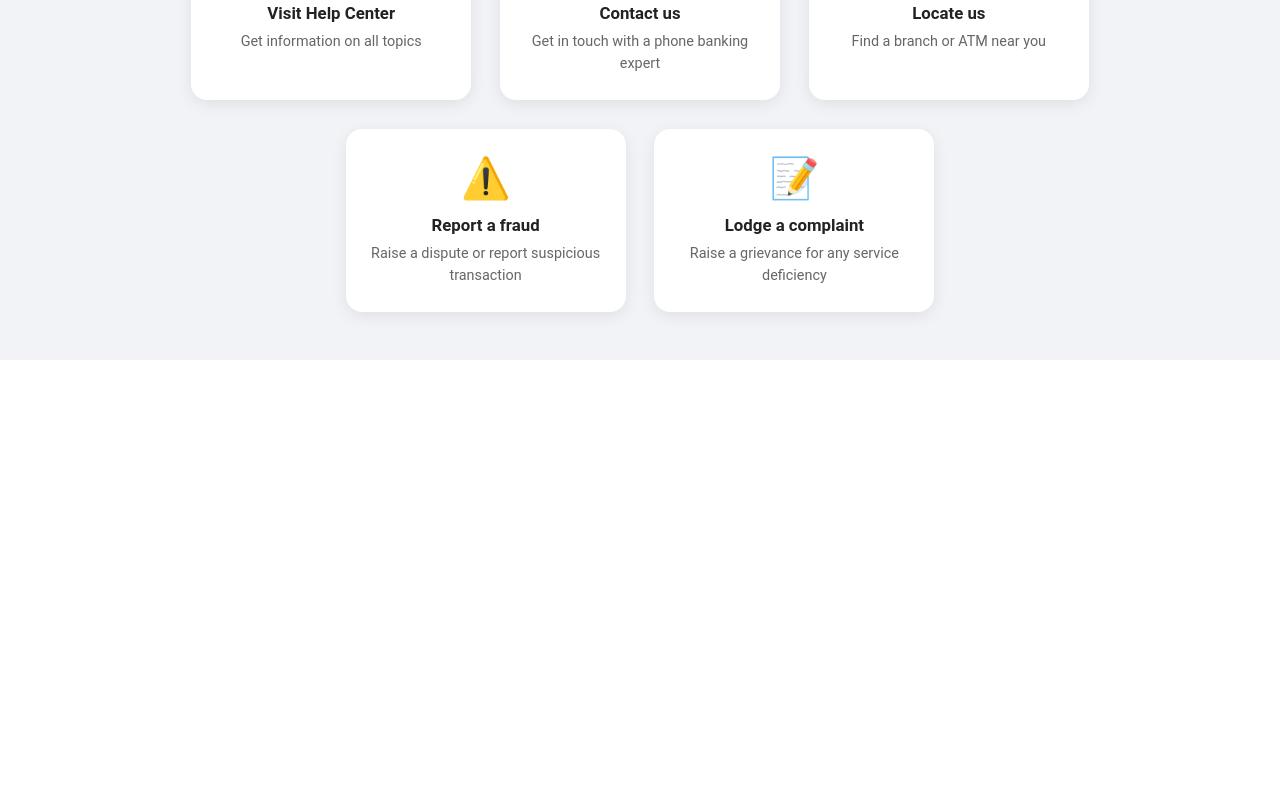
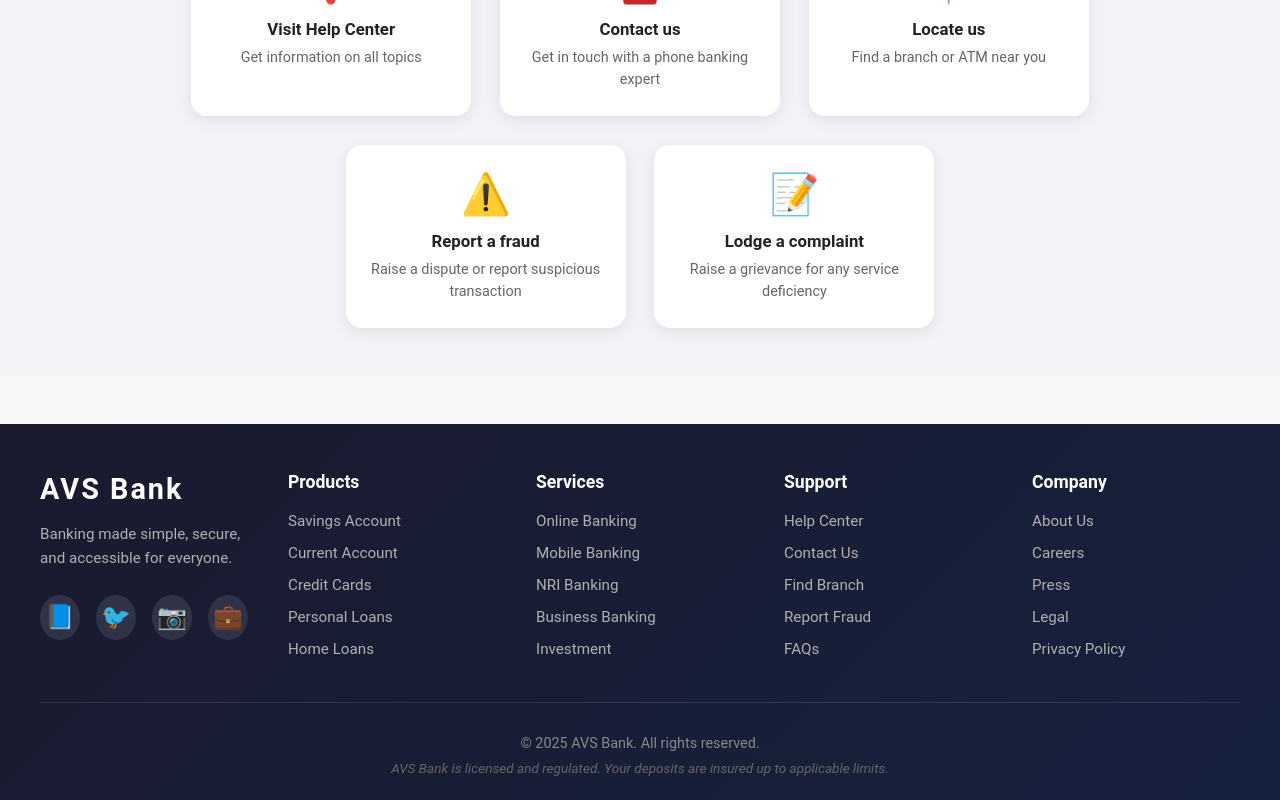
Before and after one commit to Vashist1110/AVS_Bank, a React (Create React App) app in the folder frontend/: page / in a window 1280 px wide. Shown: the part 1915-2715 px from the top of the page. Before the commit the page ends 2275 px from the top, so only its background shows below. Built offline with nearby package versions, Linux system fonts and the light colour scheme.

Commit message:
Add Footer

```diff
--- a/frontend/src/pages/Home.css
+++ b/frontend/src/pages/Home.css
@@ -187,8 +187,8 @@
 
 .products-grid {
   display: grid;
-  grid-template-columns: repeat(auto-fit, minmax(300px, 1fr));
-  gap: 1.5rem;
+  grid-template-columns: repeat(auto-fit, minmax(220px, 1fr));
+  gap: 2rem;
   padding: 1rem 2rem;
   max-width: 1200px;
   margin: 0 auto;
@@ -497,3 +497,147 @@
     font-size: 2.2rem;
   }
 }
+
+/* Footer Styles */
+.footer {
+  background: linear-gradient(135deg, #1a1a2e 0%, #16213e 100%);
+  color: #fff;
+  padding: 3rem 2rem 1rem 2rem;
+  margin-top: 3rem;
+}
+
+.footer-content {
+  display: grid;
+  grid-template-columns: repeat(auto-fit, minmax(200px, 1fr));
+  gap: 2.5rem;
+  max-width: 1200px;
+  margin: 0 auto 2rem auto;
+}
+
+.footer-section h3,
+.footer-section h4 {
+  margin-bottom: 1rem;
+  color: #fff;
+}
+
+.footer-logo {
+  font-size: 1.8rem;
+  font-weight: bold;
+  color: #e31837;
+  letter-spacing: 2px;
+  margin-bottom: 1rem;
+}
+
+.footer-tagline {
+  color: #b0b0b0;
+  line-height: 1.6;
+  margin-bottom: 1.5rem;
+  font-size: 0.95rem;
+}
+
+.social-links {
+  display: flex;
+  gap: 1rem;
+  margin-top: 1rem;
+}
+
+.social-icon {
+  font-size: 1.5rem;
+  width: 45px;
+  height: 45px;
+  display: flex;
+  align-items: center;
+  justify-content: center;
+  background: rgba(255, 255, 255, 0.1);
+  border-radius: 50%;
+  transition: all 0.3s ease;
+  text-decoration: none;
+  cursor: pointer;
+}
+
+.social-icon:hover {
+  background: #e31837;
+  transform: translateY(-5px);
+  box-shadow: 0 5px 15px rgba(227, 24, 55, 0.3);
+}
+
+.footer-section h4 {
+  font-size: 1.1rem;
+  font-weight: 600;
+  margin-bottom: 1.2rem;
+  color: #fff;
+}
+
+.footer-section ul {
+  list-style: none;
+  padding: 0;
+  margin: 0;
+}
+
+.footer-section ul li {
+  margin-bottom: 0.8rem;
+}
+
+.footer-section ul li a {
+  color: #b0b0b0;
+  text-decoration: none;
+  font-size: 0.95rem;
+  transition: all 0.3s ease;
+  display: inline-block;
+}
+
+.footer-section ul li a:hover {
+  color: #e31837;
+  padding-left: 5px;
+}
+
+.footer-bottom {
+  border-top: 1px solid rgba(255, 255, 255, 0.1);
+  padding-top: 1.5rem;
+  text-align: center;
+  max-width: 1200px;
+  margin: 0 auto;
+}
+
+.footer-bottom p {
+  color: #888;
+  font-size: 0.9rem;
+  margin: 0.5rem 0;
+}
+
+.footer-disclaimer {
+  font-size: 0.85rem !important;
+  color: #666 !important;
+  font-style: italic;
+}
+
+/* Footer Responsive */
+@media (max-width: 768px) {
+  .footer {
+    padding: 2rem 1rem 1rem 1rem;
+  }
+
+  .footer-content {
+    grid-template-columns: repeat(2, 1fr);
+    gap: 2rem;
+  }
+
+  .footer-section:first-child {
+    grid-column: 1 / -1;
+  }
+}
+
+@media (max-width: 480px) {
+  .footer-content {
+    grid-template-columns: 1fr;
+    gap: 1.5rem;
+  }
+
+  .footer-section:first-child {
+    grid-column: auto;
+  }
+
+  .social-links {
+    justify-content: center;
+  }
+}
--- a/frontend/src/pages/Home.js
+++ b/frontend/src/pages/Home.js
@@ -164,7 +164,7 @@ function Home() {
         {/* Auth Buttons */}
         <div className={`navbar-buttons ${isMobileMenuOpen ? 'active' : ''}`}>
           <button className="btn-login">Login</button>
-          <button className="btn-register">Register</button>
+          <button className="btn-register">Create Account</button>
         </div>
       </nav>
 
@@ -245,6 +245,73 @@ function Home() {
           ))}
         </div>
       </section>
+
+      {/* Footer Section */}
+      <footer className="footer">
+        <div className="footer-content">
+          <div className="footer-section">
+            <h3 className="footer-logo">AVS Bank</h3>
+            <p className="footer-tagline">Banking made simple, secure, and accessible for everyone.</p>
+            <div className="social-links">
+              <a href="#" className="social-icon">📘</a>
+              <a href="#" className="social-icon">🐦</a>
+              <a href="#" className="social-icon">📷</a>
+              <a href="#" className="social-icon">💼</a>
+            </div>
+          </div>
+
+          <div className="footer-section">
+            <h4>Products</h4>
+            <ul>
+              <li><a href="#">Savings Account</a></li>
+              <li><a href="#">Current Account</a></li>
+              <li><a href="#">Credit Cards</a></li>
+              <li><a href="#">Personal Loans</a></li>
+              <li><a href="#">Home Loans</a></li>
+            </ul>
+          </div>
+
+          <div className="footer-section">
+            <h4>Services</h4>
+            <ul>
+              <li><a href="#">Online Banking</a></li>
+              <li><a href="#">Mobile Banking</a></li>
+              <li><a href="#">NRI Banking</a></li>
+              <li><a href="#">Business Banking</a></li>
+              <li><a href="#">Investment</a></li>
+            </ul>
+          </div>
+
+          <div className="footer-section">
+            <h4>Support</h4>
+            <ul>
+              <li><a href="#">Help Center</a></li>
+              <li><a href="#">Contact Us</a></li>
+              <li><a href="#">Find Branch</a></li>
+              <li><a href="#">Report Fraud</a></li>
+              <li><a href="#">FAQs</a></li>
+            </ul>
+          </div>
+
+          <div className="footer-section">
+            <h4>Company</h4>
+            <ul>
+              <li><a href="#">About Us</a></li>
+              <li><a href="#">Careers</a></li>
+              <li><a href="#">Press</a></li>
+              <li><a href="#">Legal</a></li>
+              <li><a href="#">Privacy Policy</a></li>
+            </ul>
+          </div>
+        </div>
+
+        <div className="footer-bottom">
+          <p>&copy; 2025 AVS Bank. All rights reserved.</p>
+          <p className="footer-disclaimer">
+            AVS Bank is licensed and regulated. Your deposits are insured up to applicable limits.
+          </p>
+        </div>
+      </footer>
     </div>
   );
 }
```
